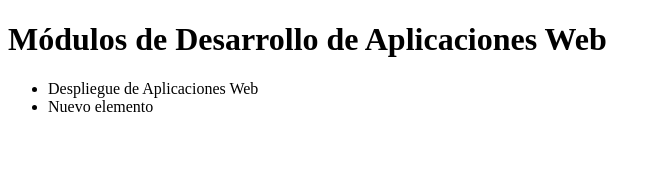
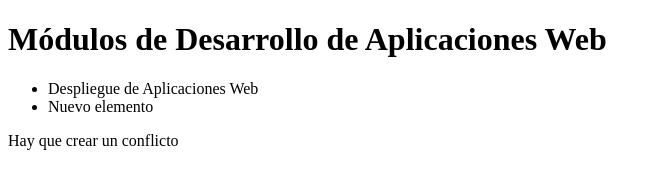
Before and after one commit to CarolSastre/dawAct4_1, a plain HTML site: page index.html in a window 1280 px wide. Shown: the whole page, without its empty margins (0-661 px from the left). Drawn offline with Linux system fonts and the light colour scheme.

Commit message:
hay que crear un conflicto

```diff
--- a/index.html
+++ b/index.html
@@ -12,5 +12,6 @@
         <li>Despliegue de Aplicaciones Web</li>
 	<li>Nuevo elemento</li>
     </ul>
+    <p>Hay que crear un conflicto</p>
 </body>
 </html>
```
